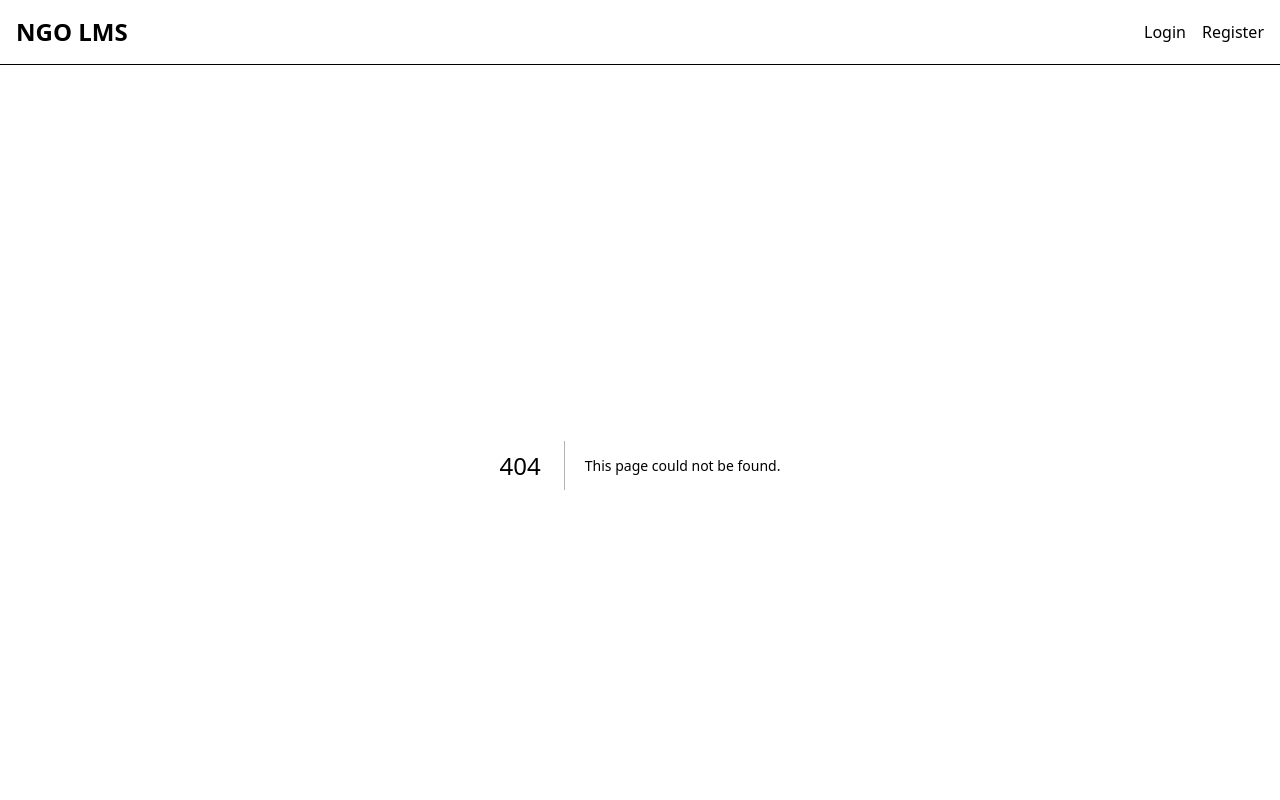
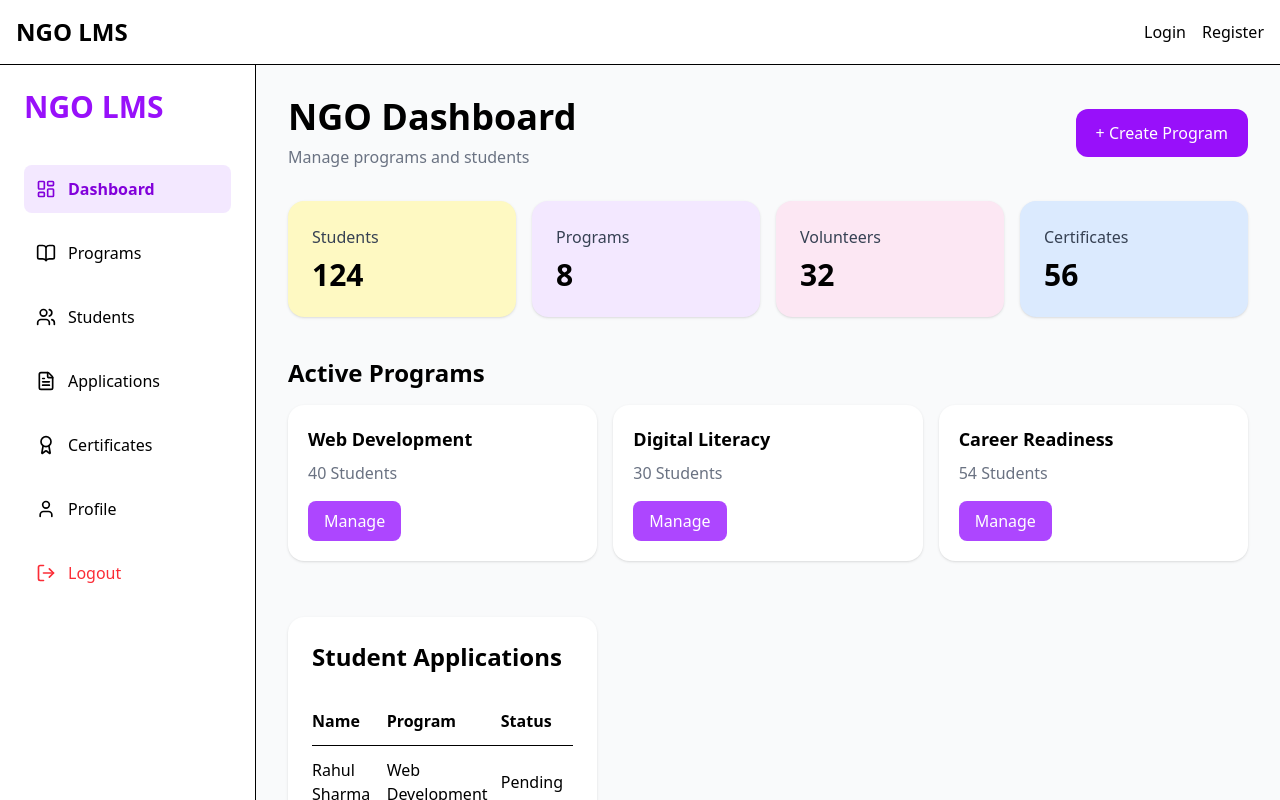
Before and after one commit to rakshika797/ai-ngo-lms, a Next.js app in the folder frontend/: page /ngo in a window 1280 px wide. Before the commit this address had no page. Shown: the top 800 px of the page. Built offline with nearby package versions, Linux system fonts and the light colour scheme.

Commit message:
feat: add NGO dashboard, applications overview and program management workflow

```diff
--- a/frontend/package.json
+++ b/frontend/package.json
@@ -14,7 +14,7 @@
     "next": "16.2.6",
     "react": "19.2.4",
     "react-dom": "19.2.4",
-    "react-hook-form": "^7.77.0",
+    "react-hook-form": "^7.79.0",
     "react-hot-toast": "^2.6.0"
   },
   "devDependencies": {
--- /dev/null
+++ b/frontend/src/app/ngo/page.tsx
@@ -0,0 +1,82 @@
+"use client";
+
+import ProtectedRoute from "@/components/ProtectedRoute";
+import NGOSidebar from "@/components/NGOSidebar";
+import StatsCard from "@/components/StatsCard";
+import ProgramCard from "@/components/ProgramCard";
+import ApplicationTable from "@/components/ApplicationTable";
+import Link from "next/dist/client/link";
+
+
+export default function NGOPage() {
+  return (
+
+      <><div className="flex bg-gray-50 min-h-screen">
+      <NGOSidebar />
+
+      <main className="flex-1 p-8">
+        <div className="flex justify-between items-center">
+  <div>
+    <h1 className="text-4xl font-bold">
+      NGO Dashboard
+    </h1>
+
+    <p className="text-gray-500 mt-2">
+      Manage programs and students
+    </p>
+  </div>
+
+
+ <Link
+  href="/ngo/programs/create"
+  className="bg-purple-600 text-white px-5 py-3 rounded-xl font-medium hover:bg-purple-700"
+>
+  + Create Program
+</Link>
+</div>
+        <div className="grid grid-cols-4 gap-4 mt-8">
+        <StatsCard
+          title="Students"
+          value="124"
+          color="bg-yellow-100" />
+
+        <StatsCard
+          title="Programs"
+          value="8"
+          color="bg-purple-100" />
+
+        <StatsCard
+          title="Volunteers"
+          value="32"
+          color="bg-pink-100" />
+
+        <StatsCard
+          title="Certificates"
+          value="56"
+          color="bg-blue-100" />
+      </div><div className="mt-10">
+        <h2 className="text-2xl font-bold mb-4">
+          Active Programs
+        </h2>
+
+        <div className="grid grid-cols-3 gap-4">
+          <ProgramCard
+            title="Web Development"
+            students={40} />
+
+          <ProgramCard
+            title="Digital Literacy"
+            students={30} />
+
+          <ProgramCard
+            title="Career Readiness"
+            students={54} />
+            <ApplicationTable />
+        </div>
+        </div>
+      </main>
+    </div>
+      </>
+
+  );
+}
--- /dev/null
+++ b/frontend/src/app/ngo/programs/create/page.tsx
@@ -0,0 +1,109 @@
+"use client";
+import { useForm } from "react-hook-form";
+import { useRouter } from "next/navigation";
+import toast from "react-hot-toast";
+type ProgramFormData = {
+  name: string;
+  description: string;
+  duration: string;
+  maxStudents: number;
+};
+
+export default function CreateProgramPage() {
+  const router = useRouter();
+
+  const {
+    register,
+    handleSubmit,
+    reset,
+  } = useForm<ProgramFormData>();
+
+  const onSubmit = (
+    data: ProgramFormData
+  ) => {
+    console.log(data);
+
+    toast.success(
+      "Program created successfully"
+    );
+
+    reset();
+
+    router.push("/ngo/programs");
+  };
+  return (
+    <div className="min-h-screen bg-gray-50 p-10">
+
+      <h1 className="text-4xl font-bold mb-8">
+        Create Program
+      </h1>
+
+      <div className="bg-white p-8 rounded-2xl shadow max-w-2xl">
+
+        <form
+         onSubmit={handleSubmit(onSubmit)} className="space-y-6">
+
+          <div>
+            <label className="block mb-2 font-medium">
+              Program Name
+            </label>
+
+            <input
+              type="text"
+               {...register("name")}
+              className="w-full border rounded-lg p-3"
+              placeholder="Enter program name"
+            />
+          </div>
+
+          <div>
+            <label className="block mb-2 font-medium">
+              Description
+            </label>
+
+            <textarea
+              className="w-full border rounded-lg p-3"
+              rows={4}
+              placeholder="Program description"
+            />
+          </div>
+
+          <div>
+            <label className="block mb-2 font-medium">
+              Duration
+            </label>
+
+            <input
+              type="text"
+              className="w-full border rounded-lg p-3"
+              placeholder="e.g. 12 Weeks"
+            />
+          </div>
+
+          <div>
+            <label className="block mb-2 font-medium">
+              Max Students
+            </label>
+
+            <input
+              type="number"
+               {...register("maxStudents")}
+              className="w-full border rounded-lg p-3"
+              placeholder="50"
+            />
+          </div>
+
+          <button
+            type="submit"
+            className="bg-purple-600 text-white px-6 py-3 rounded-xl"
+          >
+            Create Program
+          </button>
+
+
+        </form>
+
+      </div>
+    </div>
+  );
+}
--- /dev/null
+++ b/frontend/src/app/ngo/programs/manage/page.tsx
@@ -0,0 +1,39 @@
+export default function ManageProgramPage() {
+  return (
+    <div className="p-10 bg-gray-50 min-h-screen">
+
+      <h1 className="text-4xl font-bold mb-8">
+        Manage Program
+      </h1>
+
+      <div className="bg-white rounded-2xl shadow p-6">
+
+        <h2 className="text-2xl font-bold">
+          Web Development
+        </h2>
+
+        <p className="text-gray-500 mt-2">
+          Duration: 12 Weeks
+        </p>
+
+        <p className="text-gray-500">
+          Students Enrolled: 40
+        </p>
+
+        <div className="mt-6 flex gap-4">
+
+          <button className="bg-blue-500 text-white px-5 py-2 rounded-lg">
+            Edit
+          </button>
+
+          <button className="bg-red-500 text-white px-5 py-2 rounded-lg">
+            Delete
+          </button>
+
+        </div>
+
+      </div>
+
+    </div>
+  );
+}
--- /dev/null
+++ b/frontend/src/app/ngo/programs/page.tsx
@@ -0,0 +1,28 @@
+import ProgramCard from "@/components/ProgramCard";
+
+export default function ProgramsPage() {
+  return (
+    <div className="p-10 bg-gray-50 min-h-screen">
+      <h1 className="text-4xl font-bold mb-8">
+        Programs
+      </h1>
+
+      <div className="grid grid-cols-3 gap-6">
+        <ProgramCard
+          title="Web Development"
+          students={40}
+        />
+
+        <ProgramCard
+          title="Digital Literacy"
+          students={30}
+        />
+
+        <ProgramCard
+          title="Career Readiness"
+          students={54}
+        />
+      </div>
+    </div>
+  );
+}
--- /dev/null
+++ b/frontend/src/components/ApplicationTable.tsx
@@ -0,0 +1,68 @@
+export default function ApplicationTable() {
+  const applications = [
+    {
+      name: "Rahul Sharma",
+      program: "Web Development",
+      status: "Pending",
+    },
+    {
+      name: "Anjali Verma",
+      program: "Digital Literacy",
+      status: "Approved",
+    },
+    {
+      name: "Priya Singh",
+      program: "Career Readiness",
+      status: "Pending",
+    },
+  ];
+
+  return (
+    <div className="bg-white rounded-2xl shadow p-6 mt-10">
+      <h2 className="text-2xl font-bold mb-6">
+        Student Applications
+      </h2>
+
+      <table className="w-full">
+        <thead>
+          <tr className="border-b">
+            <th className="text-left py-3">
+              Name
+            </th>
+
+            <th className="text-left py-3">
+              Program
+            </th>
+
+            <th className="text-left py-3">
+              Status
+            </th>
+          </tr>
+        </thead>
+
+        <tbody>
+          {applications.map(
+            (application, index) => (
+              <tr
+                key={index}
+                className="border-b"
+              >
+                <td className="py-3">
+                  {application.name}
+                </td>
+
+                <td className="py-3">
+                  {application.program}
+                </td>
+
+                <td className="py-3">
+                  {application.status}
+                </td>
+              </tr>
+            )
+          )}
+        </tbody>
+      </table>
+    </div>
+  );
+}
--- /dev/null
+++ b/frontend/src/components/NGOSidebar.tsx
@@ -0,0 +1,81 @@
+"use client";
+
+import Link from "next/link";
+import {
+  LayoutDashboard,
+  BookOpen,
+  Users,
+  FileText,
+  Award,
+  User,
+  LogOut,
+} from "lucide-react";
+
+export default function NGOSidebar() {
+  return (
+    <aside className="w-64 bg-white border-r min-h-screen p-6">
+      <h1 className="text-3xl font-bold text-purple-600">
+        NGO LMS
+      </h1>
+
+      <nav className="mt-10 space-y-4">
+
+        <Link
+          href="/ngo"
+          className="flex items-center gap-3 p-3 rounded-lg bg-purple-100 text-purple-700 font-semibold"
+        >
+          <LayoutDashboard size={20} />
+          Dashboard
+        </Link>
+
+        <Link
+          href="/ngo/programs"
+          className="flex items-center gap-3 p-3 rounded-lg hover:bg-purple-100"
+        >
+          <BookOpen size={20} />
+          Programs
+        </Link>
+
+        <Link
+          href="/ngo/students"
+          className="flex items-center gap-3 p-3 rounded-lg hover:bg-purple-100"
+        >
+          <Users size={20} />
+          Students
+        </Link>
+
+        <Link
+          href="/ngo/applications"
+          className="flex items-center gap-3 p-3 rounded-lg hover:bg-purple-100"
+        >
+          <FileText size={20} />
+          Applications
+        </Link>
+
+        <Link
+          href="/ngo/certificates"
+          className="flex items-center gap-3 p-3 rounded-lg hover:bg-purple-100"
+        >
+          <Award size={20} />
+          Certificates
+        </Link>
+
+        <Link
+          href="/ngo/profile"
+          className="flex items-center gap-3 p-3 rounded-lg hover:bg-purple-100"
+        >
+          <User size={20} />
+          Profile
+        </Link>
+
+        <button
+          className="flex items-center gap-3 p-3 rounded-lg hover:bg-red-100 text-red-500 w-full"
+        >
+          <LogOut size={20} />
+          Logout
+        </button>
+
+      </nav>
+    </aside>
+  );
+}
--- /dev/null
+++ b/frontend/src/components/ProgramCard.tsx
@@ -0,0 +1,31 @@
+
+import Link from "next/link";
+type Props = {
+  title: string;
+  students: number;
+};
+
+export default function ProgramCard({
+  title,
+  students,
+}: Props) {
+  return (
+    <div className="bg-white rounded-2xl shadow p-5">
+      <h3 className="font-bold text-lg">
+        {title}
+      </h3>
+
+      <p className="text-gray-500 mt-2">
+        {students} Students
+      </p>
+
+
+      <Link
+  href={`/ngo/programs/manage`}
+  className="inline-block mt-4 bg-purple-500 text-white px-4 py-2 rounded-lg"
+>
+  Manage
+</Link>
+    </div>
+  );
+}
```
Also changed, not shown: frontend/src/app/ngo/applications/page.tsx (added), frontend/src/app/ngo/profile/page.tsx (added), frontend/src/app/ngo/students/page.tsx (added), 1 other file (tests, documents, lock files or other folders).
